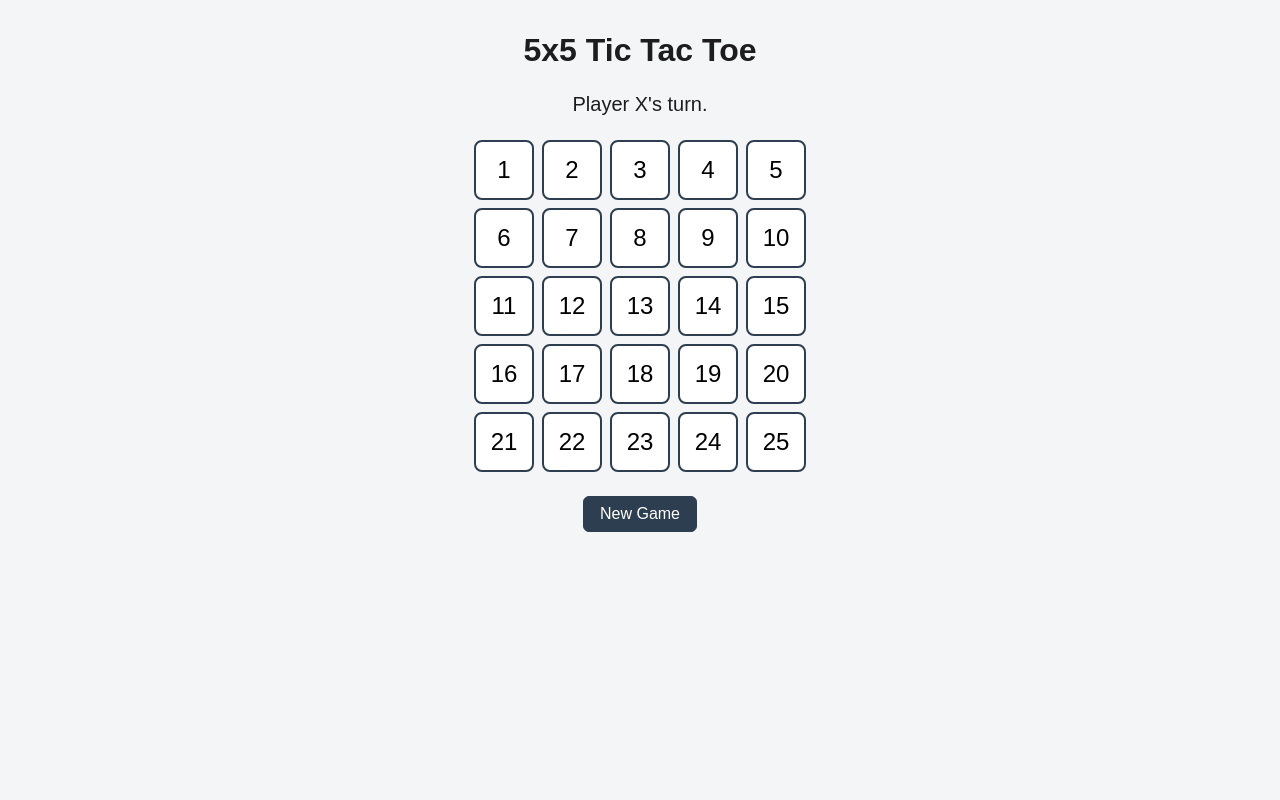
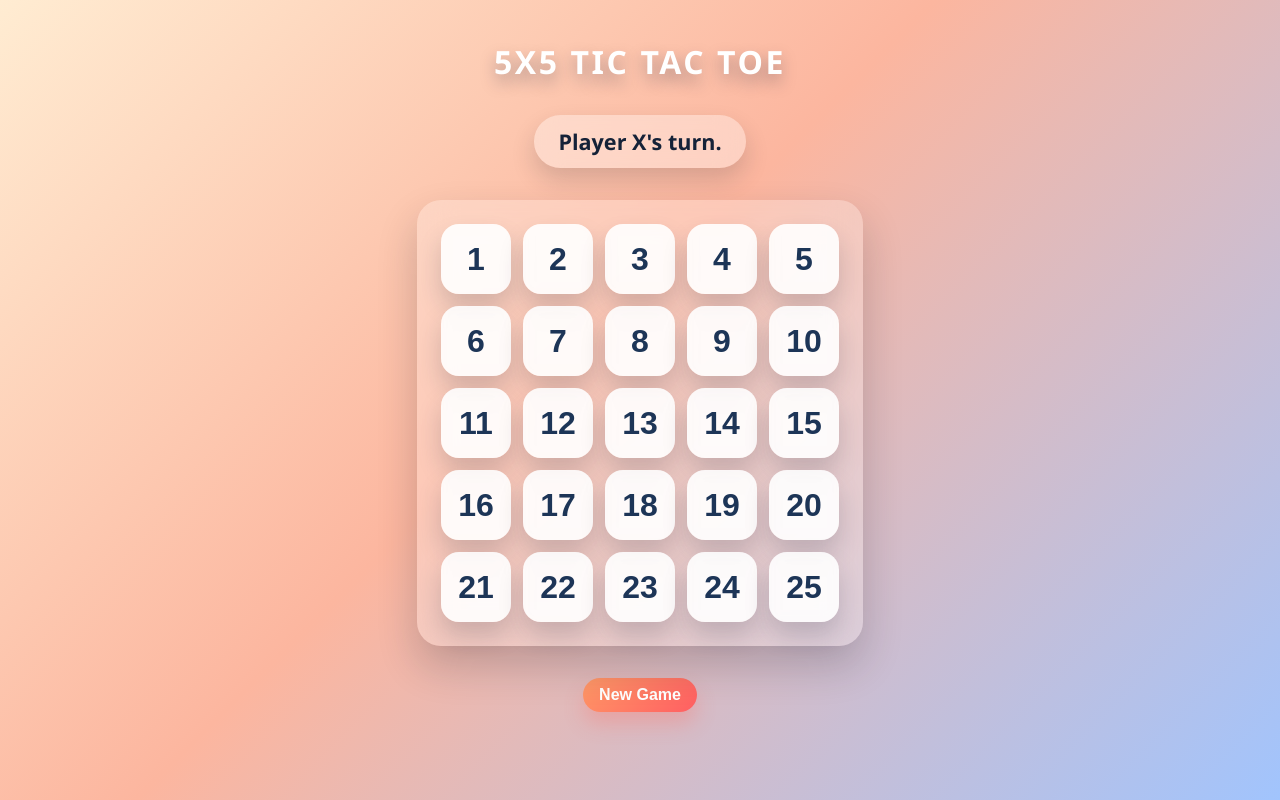
Before and after one commit to Chen-XueWen/tic_tac_toe, a Flask app: page / in a window 1280 px wide. Run offline with Flask 3, Linux system fonts and the light colour scheme.

Commit message:
changed color

```diff
--- a/templates/index.html
+++ b/templates/index.html
@@ -5,47 +5,90 @@
     <title>5x5 Tic Tac Toe</title>
     <style>
       body {
-        font-family: Arial, sans-serif;
-        background: #f4f5f7;
+        font-family: "Segoe UI", "Helvetica Neue", Arial, sans-serif;
+        background: linear-gradient(135deg, #ffecd2 0%, #fcb69f 45%, #a1c4fd 100%);
         margin: 0;
-        padding: 2rem;
-        color: #1d1d1f;
+        min-height: 100vh;
+        padding: 2.5rem 1.5rem 3rem;
+        color: #152238;
         display: flex;
         flex-direction: column;
         align-items: center;
-        gap: 1.5rem;
+        gap: 2rem;
+        box-sizing: border-box;
       }
       h1 {
         margin: 0;
+        letter-spacing: 0.08em;
+        text-transform: uppercase;
+        color: #ffffff;
+        text-shadow: 0 8px 16px rgba(20, 32, 63, 0.35);
       }
       .board {
         display: grid;
         grid-template-columns: repeat({{ board_size }}, auto);
-        gap: 0.5rem;
+        gap: 0.75rem;
+        padding: 1.5rem;
+        border-radius: 24px;
+        background: rgba(255, 255, 255, 0.25);
+        box-shadow: 0 20px 40px rgba(17, 24, 39, 0.2);
+        backdrop-filter: blur(18px);
       }
       .cell-button {
-        width: 60px;
-        height: 60px;
-        font-size: 1.5rem;
-        border: 2px solid #2c3e50;
-        border-radius: 8px;
-        background: white;
+        width: 70px;
+        height: 70px;
+        font-size: 2rem;
+        font-weight: 700;
+        border: none;
+        border-radius: 18px;
         cursor: pointer;
-        transition: transform 0.1s ease, background 0.1s ease;
+        transition: transform 0.18s ease, box-shadow 0.18s ease, filter 0.18s ease;
+        box-shadow: 0 14px 24px rgba(21, 34, 56, 0.18);
+        color: #ffffff;
+        text-shadow: 0 6px 12px rgba(17, 24, 39, 0.3);
+        background: linear-gradient(135deg, #74ebd5, #acb6e5);
+        backdrop-filter: blur(6px);
       }
       .cell-button:hover:not(:disabled) {
-        transform: translateY(-2px);
-        background: #e8f0fe;
+        transform: translateY(-4px) scale(1.02);
+        box-shadow: 0 20px 28px rgba(17, 24, 39, 0.28);
+        filter: brightness(1.05);
       }
       .cell-button:disabled {
-        background: #dfe4ea;
+        transform: none;
+        box-shadow: 0 10px 18px rgba(17, 24, 39, 0.18);
         cursor: not-allowed;
       }
+      .cell-button.cell-empty {
+        background: rgba(255, 255, 255, 0.88);
+        color: #1d3557;
+        text-shadow: none;
+      }
+      .cell-button.cell-empty:disabled {
+        color: rgba(29, 53, 87, 0.7);
+        opacity: 0.9;
+      }
+      .cell-button.cell-x {
+        background: linear-gradient(135deg, #ff9a9e 0%, #f5576c 100%);
+      }
+      .cell-button.cell-o {
+        background: linear-gradient(135deg, #5ee7df 0%, #39a0ff 100%);
+      }
       .status {
-        font-size: 1.25rem;
+        font-size: 1.35rem;
+        font-weight: 600;
+        padding: 0.75rem 1.5rem;
+        border-radius: 999px;
+        background: rgba(255, 255, 255, 0.35);
+        box-shadow: 0 12px 24px rgba(17, 24, 39, 0.16);
+        backdrop-filter: blur(14px);
       }
       .messages {
-        color: #d35400;
+        color: #ffffff;
+        background: rgba(231, 76, 60, 0.85);
+        padding: 0.5rem 1rem;
+        border-radius: 12px;
+        box-shadow: 0 12px 24px rgba(231, 76, 60, 0.4);
       }
       .actions {
         display: flex;
@@ -54,14 +97,19 @@
       .reset-button {
         padding: 0.5rem 1rem;
         font-size: 1rem;
-        border-radius: 6px;
-        border: 1px solid #2c3e50;
-        background: #2c3e50;
-        color: white;
+        font-weight: 600;
+        border-radius: 999px;
+        border: none;
+        background: linear-gradient(135deg, #ff9966, #ff5e62);
+        color: #ffffff;
         cursor: pointer;
+        box-shadow: 0 12px 20px rgba(255, 110, 98, 0.3);
+        transition: transform 0.2s ease, box-shadow 0.2s ease, filter 0.2s ease;
       }
       .reset-button:hover {
-        background: #1b2838;
+        transform: translateY(-2px);
+        box-shadow: 0 18px 26px rgba(255, 110, 98, 0.35);
+        filter: brightness(1.05);
       }
       form {
         margin: 0;
@@ -100,7 +148,7 @@
             <input type="hidden" name="position" value="{{ idx }}">
             <button
               type="submit"
-              class="cell-button"
+              class="cell-button {% if value == 'X' %}cell-x{% elif value == 'O' %}cell-o{% else %}cell-empty{% endif %}"
               {% if outcome %}
                 disabled
               {% elif value != " " %}
```
